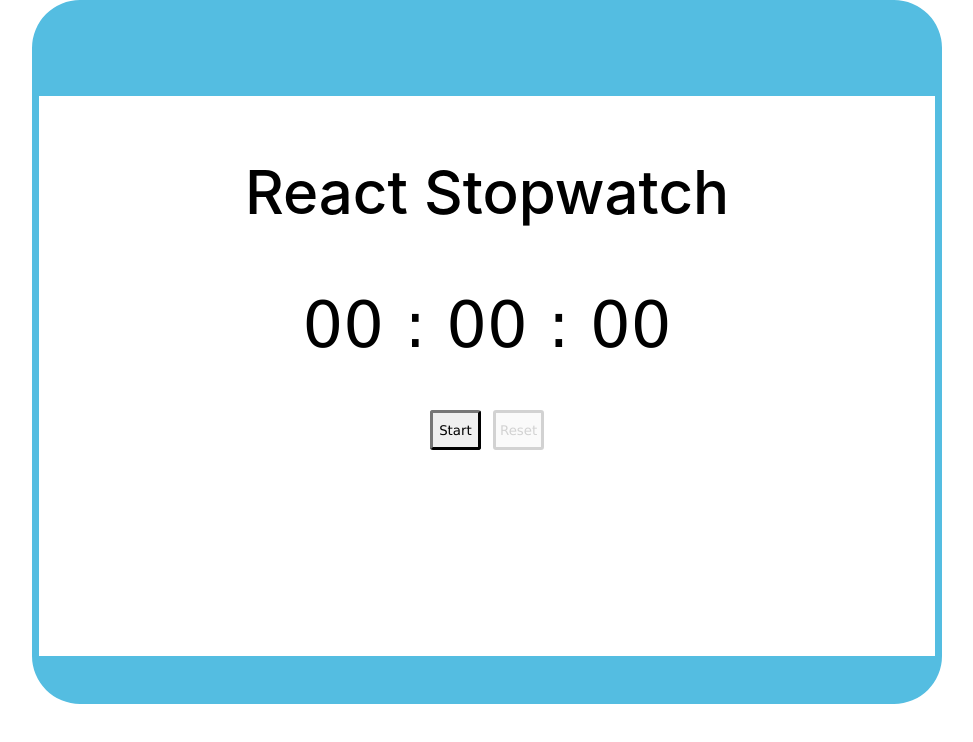
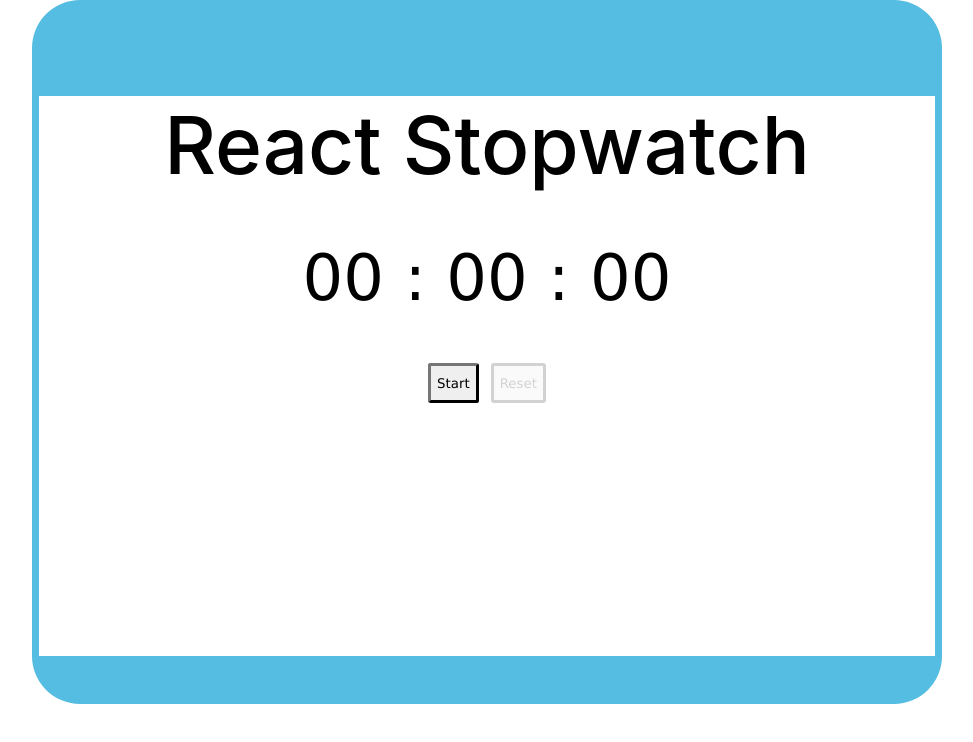
Before and after one commit to iamneo-production/aafbedeffbaddddbbedcfcdbadffbabbf, a React (Create React App) app in the folder reactapp/: page / in a window 1280 px wide. Shown: the top 742 px of the page, without its empty margins (153-1126 px from the left). Built offline with nearby package versions, Linux system fonts and the light colour scheme.

Commit message:
Backup Commit

```diff
--- a/reactapp/src/App.css
+++ b/reactapp/src/App.css
@@ -38,11 +38,12 @@
 }
 
 p{
-  font-size: 60px;
+  font-size: 80px;
   font-weight: 500;
   display: flex;
   align-items: center;
   justify-content: center;
+  margin:0px;
 }
 
 #stopwatch {
@@ -76,7 +77,8 @@ p{
 }
 
 .buttons {
-  margin: 3rem 0;
+  margin:auto;
+  /* margin: 3rem 0; */
   width: 100%;
   display: flex;
   justify-content: center;
@@ -86,7 +88,7 @@ p{
 
 .buttons > button {
   font-family: Verdana, Geneva, Tahoma, sans-serif;
-  width: 4vw;
+  width: auto;
   height: 5vh;
   border-radius: 3px;
   margin: 0px 6px;
```
